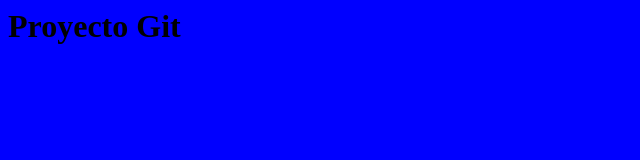
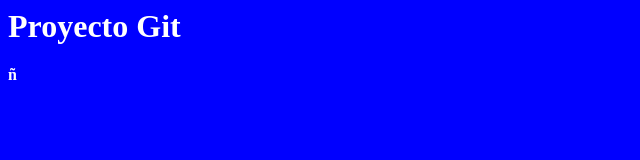
Before and after one commit to rusver01/practica, a plain HTML site: page index.html in a window 1280 px wide. Shown: the whole page, without its empty margins (0-640 px from the left). Drawn offline with Linux system fonts and the light colour scheme.

Commit message:
negrita y color de fuente

```diff
--- a/css/style.css
+++ b/css/style.css
@@ -1,3 +1,5 @@
 body {
     background-color:#00f ;
+    font-weight: bold;
+    color: #fff;
 }
--- a/index.html
+++ b/index.html
@@ -8,4 +8,4 @@
 
 <h1>Proyecto Git</h1>
 </body>
-</html>
+</html>ñ
```
